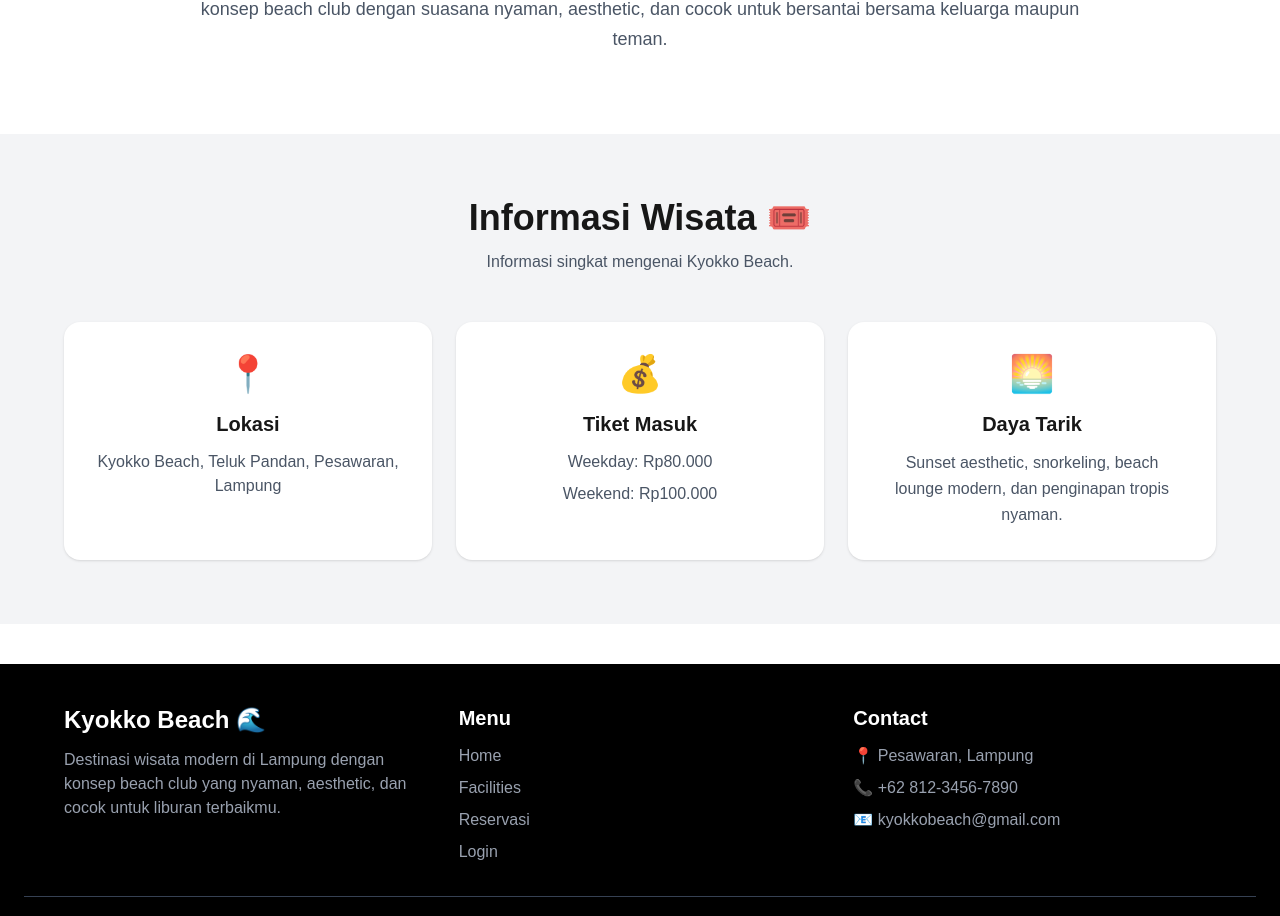
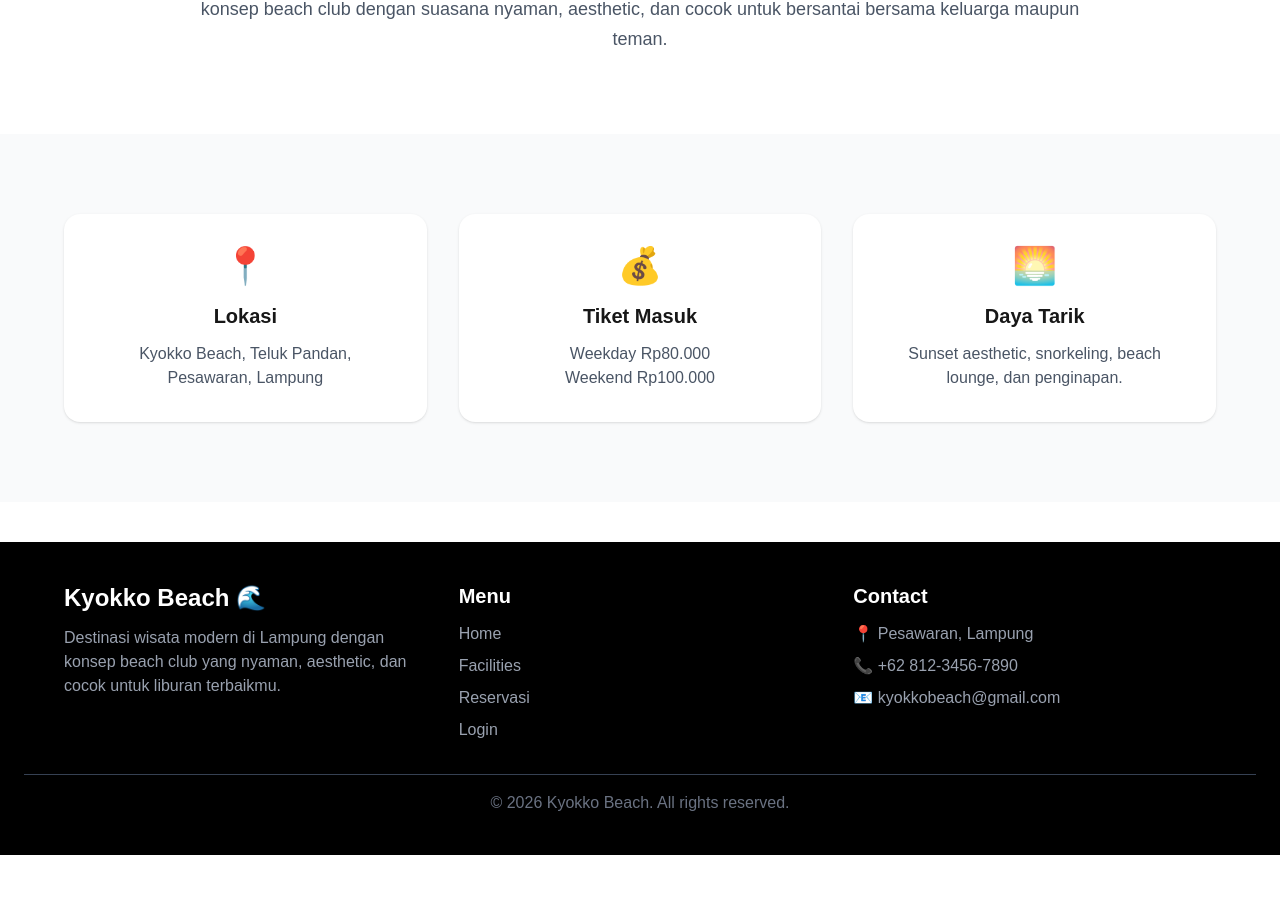
Before and after one commit to salavansaputra-cell/TA-WEB-24A-SANSAN, a Next.js app in the folder kyokko/: page / in a window 1280 px wide. Shown: the part 978-1894 px from the top of the page. After the commit the page ends 1833 px from the top, so only its background shows below. Built offline with nearby package versions, Linux system fonts and the light colour scheme.

Commit message:
Aurly: memperbarui desain informasi wisata

```diff
--- a/kyokko/app/page.tsx
+++ b/kyokko/app/page.tsx
@@ -54,50 +54,47 @@ export default function Home() {
         </div>
       </section>
 
-      {/* INFORMASI SECTION */}
-      <section className="bg-gray-100 py-16 px-6">
-        <div className="text-center mb-12">
-          <h2 className="text-3xl md:text-4xl font-bold mb-3">
-            Informasi Wisata 🎟️
-          </h2>
-
-          <p className="text-gray-600">
-            Informasi singkat mengenai Kyokko Beach.
-          </p>
-        </div>
-
-        <div className="grid md:grid-cols-3 gap-6 max-w-6xl mx-auto">
-          {/* LOKASI */}
-          <div className="bg-white p-8 rounded-2xl shadow hover:shadow-xl transition duration-300 text-center">
+      {/* INFO CARD */}
+      <section className="bg-gray-50 py-20 px-6">
+        <div className="max-w-6xl mx-auto grid md:grid-cols-3 gap-8">
+          <div className="bg-white rounded-2xl shadow-sm p-8 text-center hover:shadow-lg transition">
             <div className="text-4xl mb-4">📍</div>
 
-            <h3 className="text-xl font-bold mb-3">Lokasi</h3>
+            <h3 className="text-xl font-semibold mb-3">
+              Lokasi
+            </h3>
 
             <p className="text-gray-600">
               Kyokko Beach, Teluk Pandan, Pesawaran, Lampung
             </p>
           </div>
 
-          {/* TIKET */}
-          <div className="bg-white p-8 rounded-2xl shadow hover:shadow-xl transition duration-300 text-center">
+          <div className="bg-white rounded-2xl shadow-sm p-8 text-center hover:shadow-lg transition">
             <div className="text-4xl mb-4">💰</div>
 
-            <h3 className="text-xl font-bold mb-3">Tiket Masuk</h3>
+            <h3 className="text-xl font-semibold mb-3">
+              Tiket Masuk
+            </h3>
 
-            <p className="text-gray-600 mb-2">Weekday: Rp80.000</p>
+            <p className="text-gray-600">
+              Weekday Rp80.000
+            </p>
 
-            <p className="text-gray-600">Weekend: Rp100.000</p>
+            <p className="text-gray-600">
+              Weekend Rp100.000
+            </p>
           </div>
 
-          {/* DAYA TARIK */}
-          <div className="bg-white p-8 rounded-2xl shadow hover:shadow-xl transition duration-300 text-center">
+          <div className="bg-white rounded-2xl shadow-sm p-8 text-center hover:shadow-lg transition">
             <div className="text-4xl mb-4">🌅</div>
 
-            <h3 className="text-xl font-bold mb-3">Daya Tarik</h3>
+            <h3 className="text-xl font-semibold mb-3">
+              Daya Tarik
+            </h3>
 
-            <p className="text-gray-600 leading-relaxed">
-              Sunset aesthetic, snorkeling, beach lounge modern, dan
-              penginapan tropis nyaman.
+            <p className="text-gray-600">
+              Sunset aesthetic, snorkeling, beach lounge, dan
+              penginapan.
             </p>
           </div>
         </div>
```
